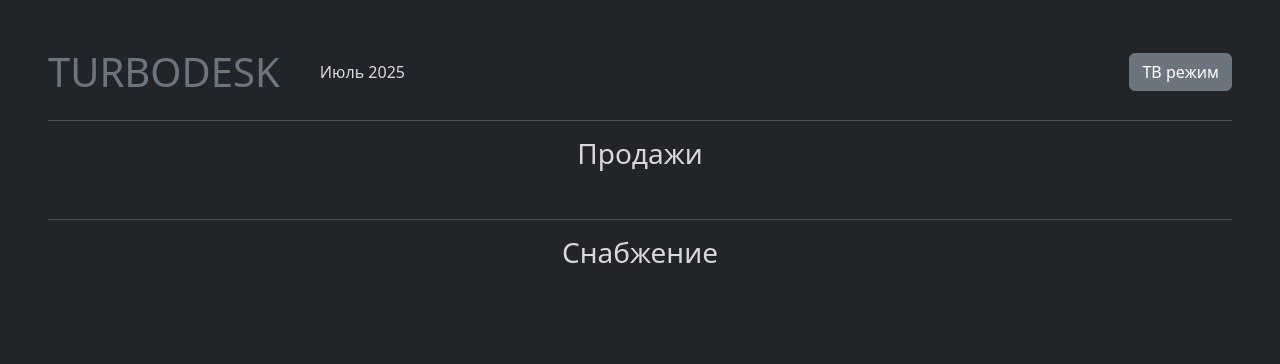
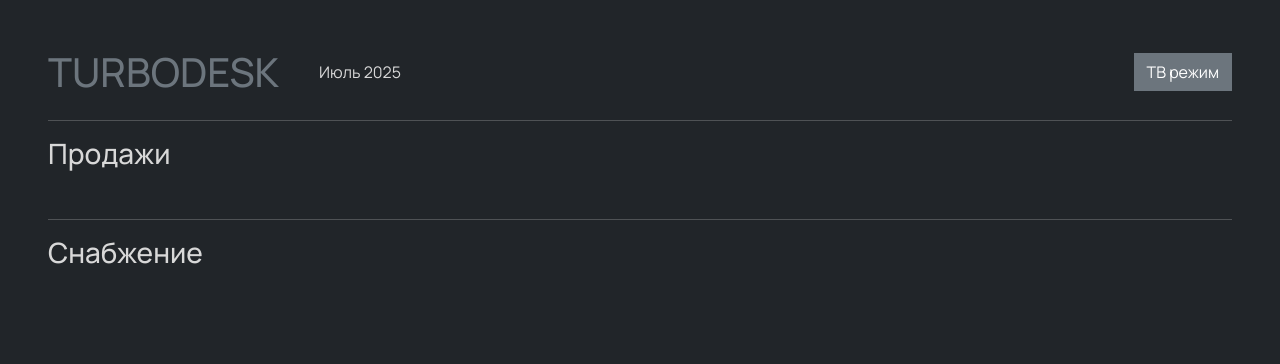
Before and after one commit to bulatmaster/turborand_dashboard, a Flask app: page / in a window 1280 px wide. Shown: the top 364 px of the page. Run offline with Flask 3, Linux system fonts and the light colour scheme.

Commit message:
Изменения визуальные

```diff
--- a/templates/index.html
+++ b/templates/index.html
@@ -9,9 +9,21 @@
   <link href="https://cdn.jsdelivr.net/npm/bootstrap@5.3.7/dist/css/bootstrap.min.css"
         rel="stylesheet" crossorigin="anonymous">
 
+  <link rel="preconnect" href="https://fonts.googleapis.com">
+  <link rel="preconnect" href="https://fonts.gstatic.com" crossorigin>
+  <link href="https://fonts.googleapis.com/css2?family=Manrope:wght@400;500;600;700&display=swap" rel="stylesheet">
 
 
   <style>
+    body      {font-family:"Manrope", "Segoe UI", Tahoma, sans-serif;}
+
+    .card {
+      border-radius: 0 !important;
+    }
+    .btn {
+      border-radius: 0 !important;
+    }
+
     .eff-percent {font-size:1.6rem;font-weight:700}
     .text-custom {color:#d8d8d8}
 
@@ -57,7 +69,7 @@
 
   <!-- ===== Продажи ===== -->
   <section class="mb-5">
-    <h3 class="mb-4 text-center">Продажи</h3>
+    <h3 class="mb-4 text-bolder">Продажи</h3>
 
     {% if tv_mode %}
     <div class="row row-cols-6 g-4">
@@ -108,7 +120,7 @@
 
   <!-- ===== Снабжение ===== -->
   <section class="mb-5">
-    <h3 class="mb-4 text-center">Снабжение</h3>
+    <h3 class="mb-4 text-bolder">Снабжение</h3>
 
     {% if tv_mode %}
     <div class="row row-cols-6 g-4">
```
